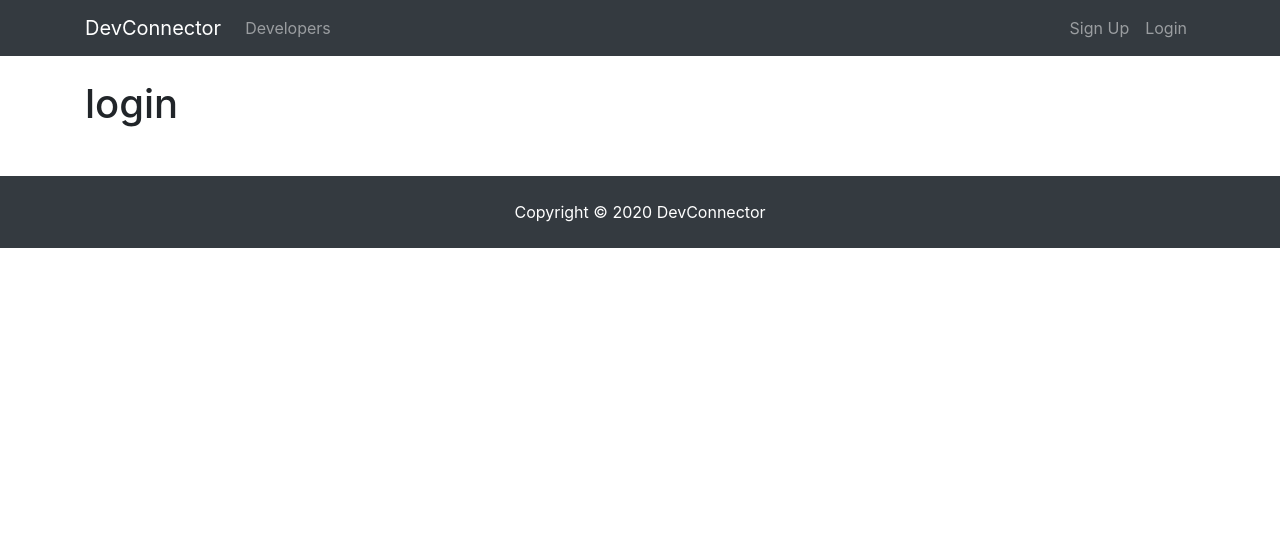
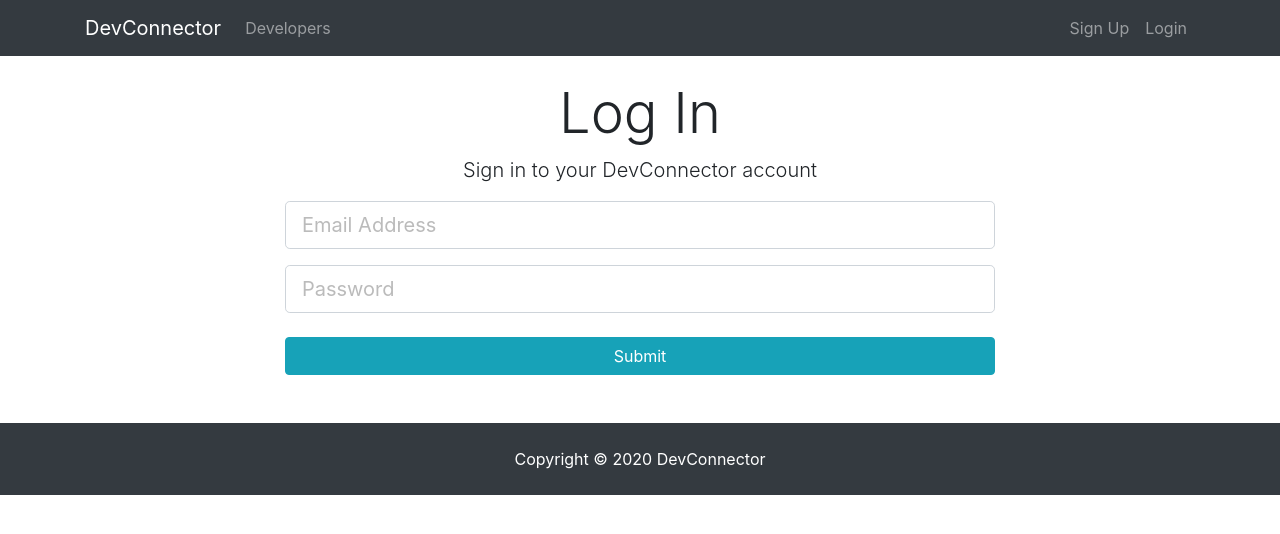
Before and after one commit to amit-dhakad/devconnector, a React (Create React App) app in the folder client/: page /login in a window 1280 px wide. Shown: the top 534 px of the page. Built offline with nearby package versions, Linux system fonts and the light colour scheme.

Commit message:
added login, auth action and store

```diff
--- a/client/src/components/auth/Login.js
+++ b/client/src/components/auth/Login.js
@@ -1,10 +1,67 @@
 import React, { Component } from 'react';
 
 class Login extends Component {
+  constructor() {
+    super();
+    this.state = {
+      email: '',
+      password: '',
+      errors: {},
+    };
+    this.onChange = this.onChange.bind(this);
+    this.onSubmit = this.onSubmit.bind(this);
+  }
+
+  onChange(e) {
+    this.setState({ [e.target.name]: e.target.value });
+  }
+
+  onSubmit(e) {
+    e.preventDefault();
+    const user = {
+      email: this.state.email,
+      password: this.state.password,
+    };
+
+    console.log('e: ', user);
+  }
+
   render() {
     return (
-      <div>
-        <h1>login</h1>
+      <div className="login">
+        <div className="container">
+          <div className="row">
+            <div className="col-md-8 m-auto">
+              <h1 className="display-4 text-center">Log In</h1>
+              <p className="lead text-center">
+                Sign in to your DevConnector account
+              </p>
+              <form onSubmit={this.onSubmit}>
+                <div className="form-group">
+                  <input
+                    type="email"
+                    className="form-control form-control-lg"
+                    placeholder="Email Address"
+                    name="email"
+                    value={this.state.email}
+                    onChange={this.onChange}
+                  />
+                </div>
+                <div className="form-group">
+                  <input
+                    type="password"
+                    className="form-control form-control-lg"
+                    placeholder="Password"
+                    name="password"
+                    value={this.state.password}
+                    onChange={this.onChange}
+                  />
+                </div>
+                <input type="submit" className="btn btn-info btn-block mt-4" />
+              </form>
+            </div>
+          </div>
+        </div>
       </div>
     );
   }
```
Also changed, not shown: client/src/actions/authActions.js (added, +8 -0 lines), client/src/store.js (added, +15 -0 lines).
